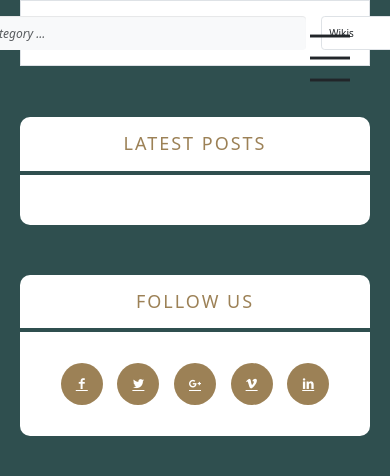
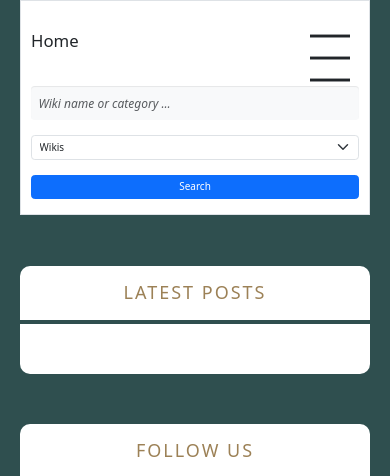
Before and after one commit to Anass-Dr/Wiki, a PHP site: page / in a window 390 px wide. Shown: the top 476 px of the page. Run offline with PHP 8.4, Linux system fonts and the light colour scheme; the visitor is signed in with stand-in values (Sample User, id 1); data that the repository does not hold is empty; some web fonts are replaced.

Commit message:
responsive classes added

```diff
--- a/Views/wiki/index.php
+++ b/Views/wiki/index.php
@@ -57,8 +57,9 @@
             </div>
         </div> <!-- # menu responsive container -->
         <form class="form_search" onsubmit="search(event)">
-            <div class="bg-white d-flex justify-content-center align-items-center border border-top py-4 gap-4">
-                <div style="min-width: 400px">
+            <div class="bg-white d-flex flex-column flex-sm-row justify-content-sm-center align-items-center border border-top py-4 gap-4 px-3">
+                <h4 class="d-sm-none align-self-start py-4 fs-2">Home</h4>
+                <div class="search">
                     <input class="form-control me-2 bg-light" type="search" name="keyword" placeholder="Wiki name or category ..." aria-label="Search">
                 </div>
                 <div style="min-width: 100px" class="align-self-stretch">
```
